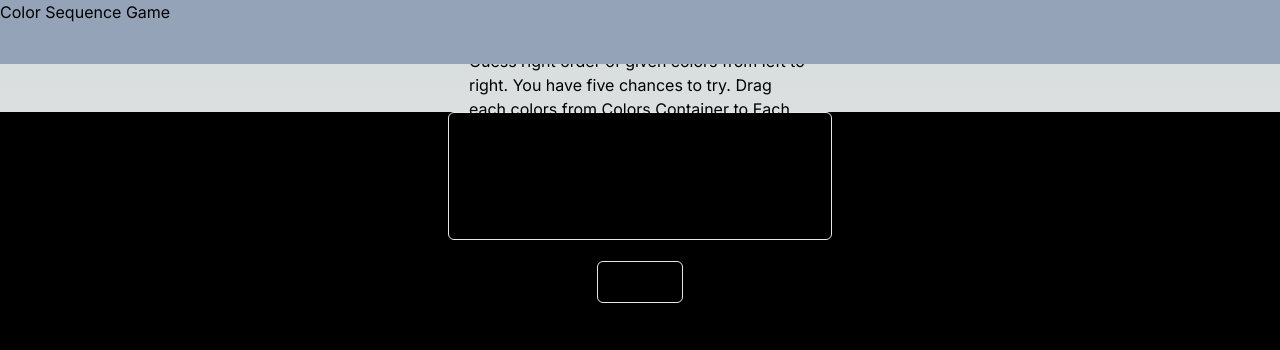
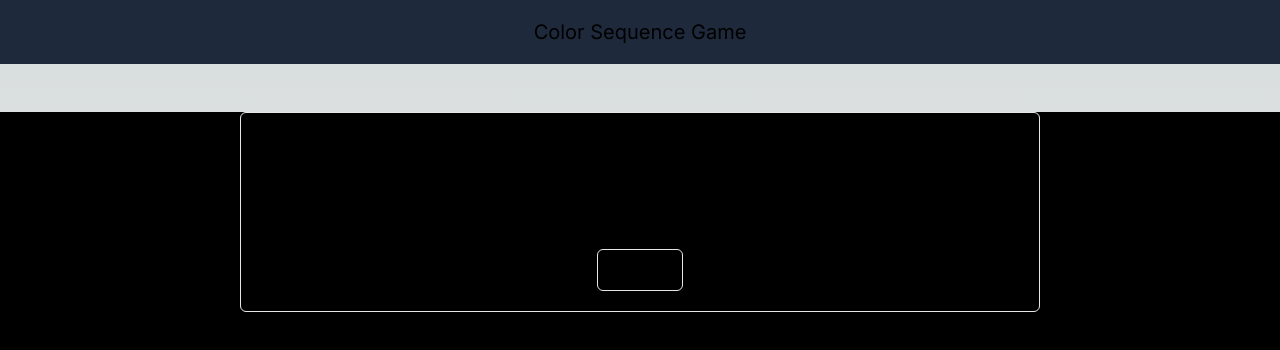
Before and after one commit to CodingNoob84/color-game, a Next.js app: page / in a window 1280 px wide. Shown: the top 350 px of the page. Built offline with nearby package versions, Linux system fonts and the light colour scheme.

Commit message:
content- update

```diff
--- a/src/app/page.js
+++ b/src/app/page.js
@@ -1,11 +1,10 @@
 import ClientContainer from "@/components/ClientContainer";
+import NavBar from "@/components/NavBar";
 
 export default function Home() {
   return (
     <main className="max-w-screen h-screen bg-black">
-      <div className="fixed top-0 h-16 z-10 w-full bg-slate-400">
-        <div>Color Sequence Game</div>
-      </div>
+      <NavBar />
       <ClientContainer />
     </main>
   );
--- a/src/components/InitialSetup.jsx
+++ b/src/components/InitialSetup.jsx
@@ -5,14 +5,14 @@ function InitialSetup() {
   const { generateRandomColors } = useColorStore();
   return (
     <div className="flex justify-center items-center">
-      <div className="border rounded-md w-96 h-32 flex justify-center items-center flex-col p-5 gap-5">
+      <div className="border rounded-md w-[800px] h-[200px] flex justify-center items-center flex-col p-5 gap-5">
         <div>
           {" "}
-          Guess right order of given colors from left to right. You have five
-          chances to try. Drag each colors from Colors Container to Each Try
-          Container. You can switch colors within Try Container. Once we guessed
-          sequence of all six colors in Try Container. Click Check Button to
-          know how many colors are placed at right index place.
+          Guess right order of given colors from left to right. Drag each colors
+          from Colors Container to Each Try Container. You can switch colors
+          within Try Container. Once we guessed sequence of all six colors in
+          Try Container. Click Check Button to know how many colors are placed
+          at right index place. You have five chances to try.
         </div>
         <div
           className="border rounded-md p-2 cursor-pointer hover:bg-green-700"
--- /dev/null
+++ b/src/components/NavBar.jsx
@@ -0,0 +1,13 @@
+import React from "react";
+
+function NavBar() {
+  return (
+    <div className="fixed top-0 h-16 z-10 w-full bg-slate-800">
+      <div className="h-full flex justify-center items-center text-xl">
+        Color Sequence Game
+      </div>
+    </div>
+  );
+}
+
+export default NavBar;
```
